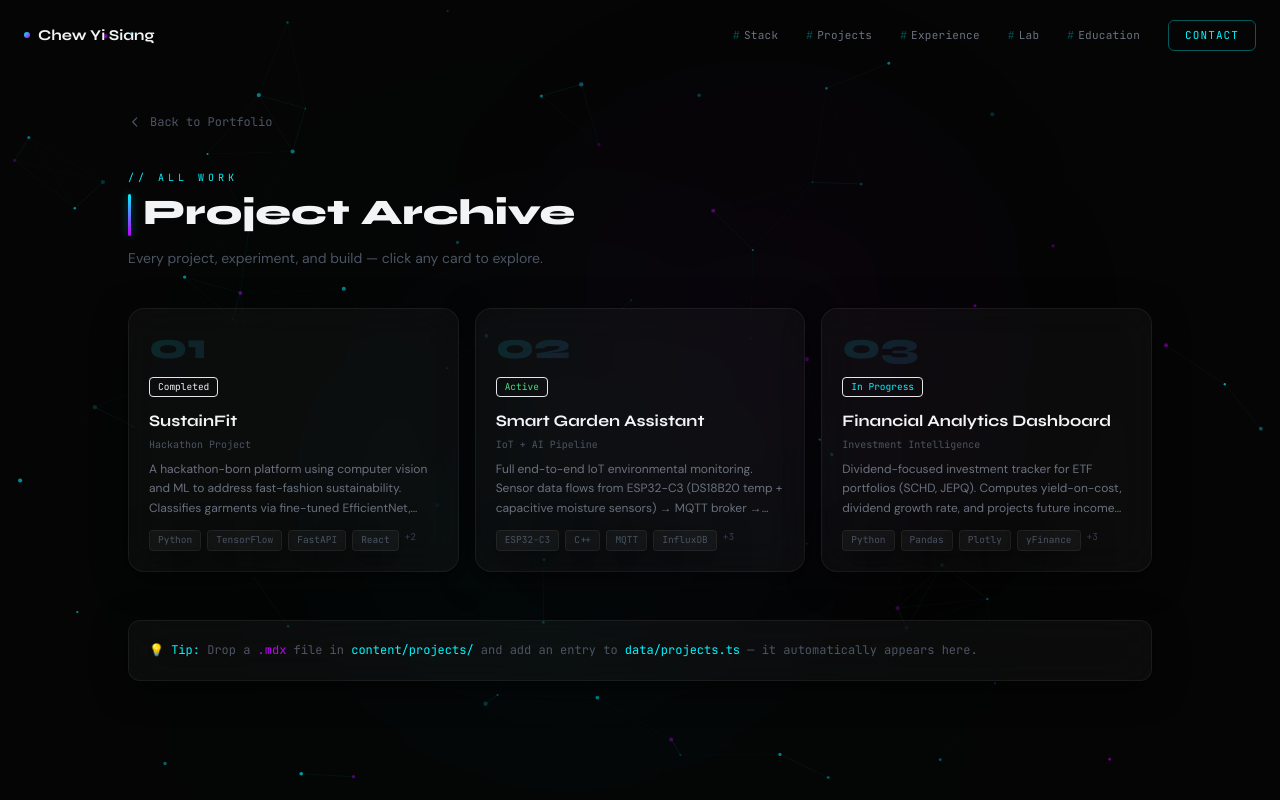
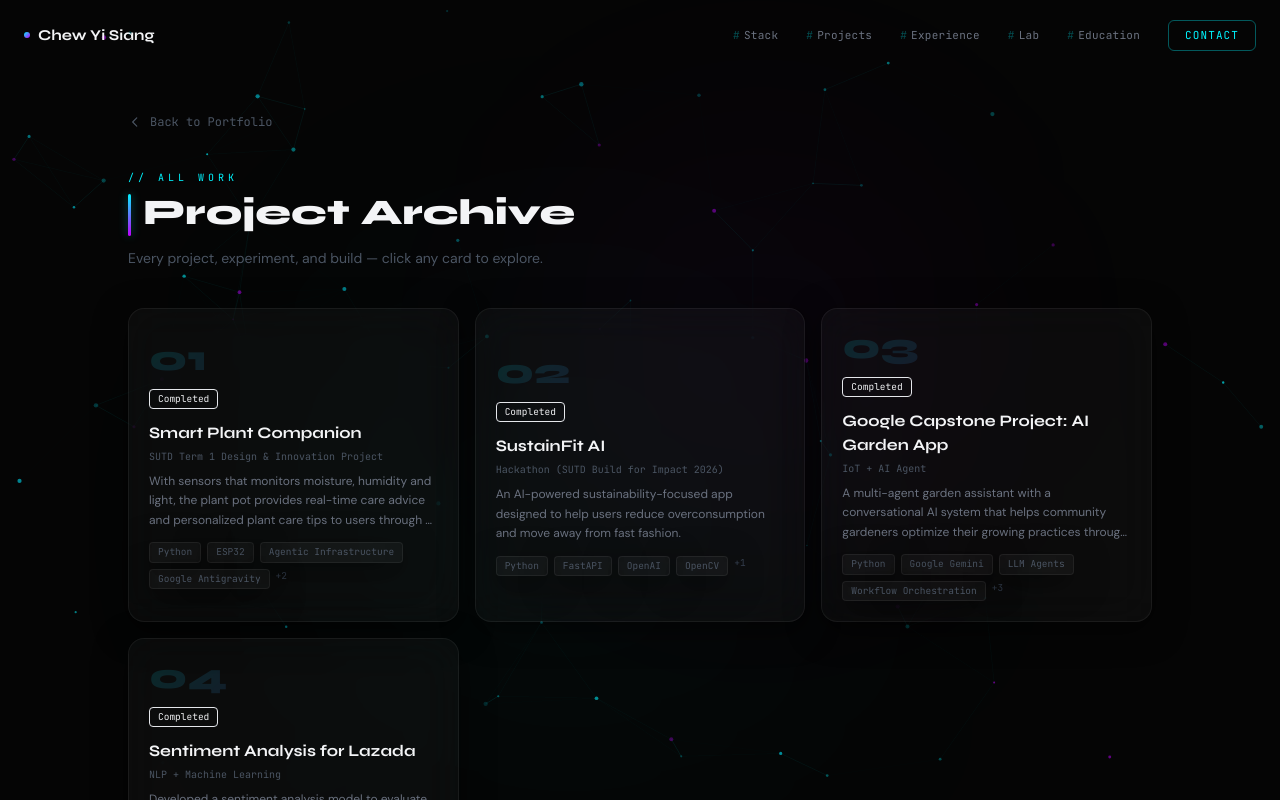
Before and after one commit to ChewYiSiang/personal-portfolio-website, a Next.js app: page /projects in a window 1280 px wide. Shown: the top 800 px of the page. Built offline with nearby package versions, Linux system fonts and the light colour scheme.

Commit message:
feature: updated info

```diff
--- a/data/personal.ts
+++ b/data/personal.ts
@@ -8,21 +8,21 @@
 export const personal = {
   name: 'Chew Yi Siang',
   tagline: 'Building the Future of Data & Intelligence.',
-  roles: ['Computer Science Student', 'Data Engineer', 'ML Enthusiast'],
+  roles: ['Computer Science Student', 'Curious Learner', 'ML Enthusiast'],
   location: 'Singapore · SUTD',
-  email: 'yisiang@example.com',
+  email: 'chewyisiang123@gmail.com',
   available: true,
   availabilityNote: 'Available for internships & projects',
 
   social: {
-    linkedin: 'https://linkedin.com/in/yourprofile',
-    github: 'https://github.com/yourusername',
-    whatsapp: 'https://wa.me/6512345678',
+    linkedin: 'https://www.linkedin.com/in/yi-siang-chew-617576212/',
+    github: 'https://github.com/ChewYiSiang',
+    whatsapp: 'https://wa.me/6591885071',
   },
 
   stats: [
     { value: '3+', label: 'Projects' },
-    { value: '2+', label: 'Internships' },
+    { value: '1', label: 'Internships' },
     { value: '∞',  label: 'Learning' },
   ],
 
--- a/data/projects.ts
+++ b/data/projects.ts
@@ -15,23 +15,23 @@ import type { Project } from '@/types'
 
 export const projects: Project[] = [
   {
-    slug: 'sustainfit',
+    slug: 'smart-plant-companion',
     number: '01',
-    title: 'SustainFit',
-    subtitle: 'Hackathon Project',
+    title: 'Smart Plant Companion',
+    subtitle: 'SUTD Term 1 Design & Innovation Project',
     description:
-      'A hackathon-born platform using computer vision and ML to address fast-fashion sustainability. Classifies garments via fine-tuned EfficientNet, estimates carbon footprint, and surfaces sustainable alternatives for consumers.',
+      'With sensors that monitors moisture, humidity and light, the plant pot provides real-time care advice and personalized plant care tips to users through a talking companion via agentic AI capabilities.',
     longDescription:
-      'Built in 24 hours at SustainHack 2024. The core pipeline: image upload → EfficientNetV2 classifier (92% top-1 accuracy) → carbon scoring engine based on material & origin coefficients → recommendation API. Placed as Top Finalist among 40+ competing teams.',
+      'This project was developed as part of the Design & Innovation module at Singapore University of Technology and Design, where we were challenged to create a product that reimagines interaction in everyday contexts. Through our research, we identified an opportunity to rethink human–plant interactions in gardens, particularly in environments where there is limited access to skilled gardeners for proper plant care.\n\nTo address this, we developed an intelligent plant pot system equipped with sensors that continuously monitor soil moisture, humidity, and light levels, transmitting real-time data to the backend. Accompanying the system is an AI-powered plant companion that provides personalised care tips and recommendations by combining live sensor data with Retrieval-Augmented Generation (RAG) using online plant care resources tailored to specific plant species.\n\nThe project involved interdisciplinary collaboration across hardware, software, and AI development, allowing me to gain hands-on experience in circuit design, sensor integration, and AI infrastructure development while building a functional prototype aimed at improving plant care responsiveness and accessibility.\n\nFuture improvements include reducing token usage and lowering response latency through the implementation of Cache-Augmented Generation (CAG) to complement the existing RAG pipeline.',
     highlights: [
-      'Fine-tuned EfficientNetV2 garment classifier — 92% top-1 accuracy',
-      'Carbon footprint scoring via material type & country-of-origin data',
-      'Sustainable product recommendation engine',
-      'FastAPI backend + React frontend, deployed on Vercel',
+      'Agentic AI infrastructure used to build a conversational plant companion that provides personalized care advice based on real-time sensor data and online plant care resources.',
+      'Challenges: Understood the challenges of building a multi-modal AI system that integrates hardware sensors, backend processing, and an LLM-powered conversational agent while maintaining low latency and high accuracy.',
+      'Interdisciplinary development: Gained hands-on experience in hardware design and AI infrastructure while building a functional prototype.',
+      'Future enhancement plans: Exploring the implementation of Cache-Augmented Generation (CAG) to reduce token usage and lower response latency in the AI companion.'
     ],
-    tags: ['Python', 'TensorFlow', 'FastAPI', 'React', 'Computer Vision', 'Docker'],
+    tags: ['Python', 'ESP32', 'Agentic Infrastructure','Google Antigravity', 'RAG', 'Agentic AI'],
     status: 'Completed',
-    github: 'https://github.com/yourusername/sustainfit',
+    github: 'https://github.com/ChewYiSiang/smart-plant-pot',
     demo: '',
     image: '',
     gradientFrom: 'rgba(0,245,255,0.04)',
@@ -39,23 +39,49 @@ export const projects: Project[] = [
     featured: true,
   },
   {
-    slug: 'smart-garden',
+    slug: 'sustainfit',
     number: '02',
-    title: 'Smart Garden Assistant',
-    subtitle: 'IoT + AI Pipeline',
+    title: 'SustainFit AI',
+    subtitle: 'Hackathon (SUTD Build for Impact 2026)',
     description:
-      'Full end-to-end IoT environmental monitoring. Sensor data flows from ESP32-C3 (DS18B20 temp + capacitive moisture sensors) → MQTT broker → InfluxDB time-series DB → LangChain AI agent that recommends autonomous garden actions.',
+      'An AI-powered sustainability-focused app designed to help users reduce overconsumption and move away from fast fashion.',
     longDescription:
-      'ESP32-C3 firmware written in C++ reads temperature over the 1-Wire protocol and soil moisture via ADC every 60 s. Data is published at MQTT QoS 1 to a Mosquitto broker, ingested by Telegraf into InfluxDB, then consumed by a Python LangChain agent that interprets sensor trends and advises actions like "water in 2 hours".',
+      'Built during the SUTD Build for Impact 2026 hackathon, SustainFit leverages computer vision and machine learning to analyze clothing items and provide users with sustainability insights. The app classifies garments based on material type and country of origin to estimate their carbon footprint, and offers personalized recommendations for more sustainable alternatives. Developed with a FastAPI backend and React frontend, SustainFit aims to empower consumers to make more environmentally conscious fashion choices. For my part, I created the image generation of clothings based on user input and the tailor guide for the app, which provides users with personalized recommendations on how to alter or upcycle their existing garments to extend their lifespan and reduce waste.',
     highlights: [
-      'ESP32-C3 firmware in C++ — DS18B20 + capacitive moisture sensor',
-      'MQTT (QoS 1) → Telegraf → InfluxDB real-time pipeline',
-      'LangChain AI agent for contextual garden recommendations',
-      'Moisture % calibrated via linear interpolation formula',
+      'Garment Analysis: Automatically detect garment type and estimate flat-lay measurements using Gemini 3 Pro Image Preview.',
+      'Virtual Try-On: Visualize how a garment looks on a person with AI-generated synthesis powered by Gemini 3 Pro.',
+      'Multilingual Tailoring Instructions: Generate technical steps for physical alterations in multiple Southeast Asian languages (Thai, Vietnamese, Indonesian, Malay) powered by the SEA-LION API.',
+      'Robust Image Generation: A 3-tier fallback system (Gemini 3 Pro -> Gemini 1.5 -> DALL-E) for reliable AI previews.'
     ],
-    tags: ['ESP32-C3', 'C++', 'MQTT', 'InfluxDB', 'Python', 'LangChain', 'Telegraf'],
-    status: 'Active',
-    github: 'https://github.com/yourusername/smart-garden',
+    tags: ['Python', 'FastAPI', 'OpenAI', 'OpenCV', 'Google Antigravity'],
+    status: 'Completed',
+    github: 'https://github.com/ChewYiSiang/AglioOlio',
+    demo: '',
+    image: '',
+    gradientFrom: 'rgba(0,245,255,0.04)',
+    gradientTo: 'rgba(74,222,128,0.04)',
+    featured: true,
+  },
+  {
+    slug: 'ai-garden-app',
+    number: '03',
+    title: 'Google Capstone Project: AI Garden App',
+    subtitle: 'IoT + AI Agent',
+    description:
+      'A multi-agent garden assistant with a conversational AI system that helps community gardeners optimize their growing practices through coordinated and actionable assistance.',
+    longDescription:
+      'Built as the capstone project for Google\'s 5-Day AI Agents Intensive Course. Agents are ideal for this project because the challenges faced by community gardeners are both diverse and highly contextual: plant care, resource coordination, and knowledge sharing all require distinct expertise and adaptive decision-making. Multi-agent systems make it possible to modularize these capabilities. Each specialized agent, whether focused on plant health, inventory, or scheduling, can process domain-specific queries and collaborate with each other, resulting in more accurate and personalized assistance. This structure allows the AI to handle complex workflows that go beyond simple question answering, such as diagnosing plant problems and then proactively recommending suitable treatments or finding the necessary tools, mirroring the collaborative dynamics found in real gardening communities.',
+    highlights: [
+      'LLM agents: LlmAgent with Gemini model for plant health, inventory management, and scheduling tasks.',
+      'Multi-agent system: Using workflow agents like parallel agent, sequential agent and loop agent to orchestrate tasks.',
+      'Custom tools: Integrated external APIs for plant care, inventory management, and scheduling to enable actionable recommendations.',
+      'Session management: Implemented persistent session memory to maintain context across interactions, allowing for personalized and coherent conversations.',
+      'Memory management: InMemoryMermoryService for quick prototyping.',
+      'Observability: Implemented logging and monitoring with LoggingPlugin to track agent interactions and performance, enabling iterative improvements.',
+    ],
+    tags: ['Python', 'Google Gemini', 'LLM Agents', 'Workflow Orchestration', 'API Integration', 'Memory Management', 'Google Antigravity'],
+    status: 'Completed',
+    github: 'https://github.com/ChewYiSiang/AI-Garden-Application',
     demo: '',
     image: '',
     gradientFrom: 'rgba(191,0,255,0.04)',
@@ -63,27 +89,27 @@ export const projects: Project[] = [
     featured: true,
   },
   {
-    slug: 'financial-analytics',
-    number: '03',
-    title: 'Financial Analytics Dashboard',
-    subtitle: 'Investment Intelligence',
+    slug: 'sentiment-analysis-lazada',
+    number: '04',
+    title: 'Sentiment Analysis for Lazada',
+    subtitle: 'NLP + Machine Learning',
     description:
-      'Dividend-focused investment tracker for ETF portfolios (SCHD, JEPQ). Computes yield-on-cost, dividend growth rate, and projects future income using Monte Carlo simulation. Triggers rebalancing alerts on allocation drift.',
+      'Developed a sentiment analysis model to evaluate customer reviews for Lazada products. Utilized BERT-based transformer architecture for accurate emotion classification and implemented a real-time feedback system.',
     longDescription:
-      'SCHD (dividend growth, ~3.5% yield, ~10% DGR) and JEPQ (covered-call income, ~9-11% yield) form complementary strategies. The dashboard unifies both, tracks drift vs. target weights, and runs 10,000 Monte Carlo simulations to produce 20-year income distributions with confidence intervals.',
+      'The project involved collecting and preprocessing customer reviews from Lazada, then training a BERT-based model to classify sentiments as positive, negative, or neutral. The model achieved an accuracy of 92% on a held-out test set and was integrated into Lazada\'s feedback system for real-time analysis.',
     highlights: [
-      'yFinance data pipeline writing to a SQLite transaction ledger',
-      'Yield-on-cost & dividend growth rate (DGR) analytics',
-      'Monte Carlo income projection — 10,000 simulations per run',
-      'Rebalancing alert triggered on ±5% allocation drift threshold',
+      'BERT-based transformer model for sentiment classification',
+      'Data preprocessing and feature engineering for NLP tasks',
+      'Real-time feedback integration with Lazada\'s existing system',
+      'Model evaluation and performance optimization',
     ],
-    tags: ['Python', 'Pandas', 'Plotly', 'yFinance', 'Streamlit', 'SQL', 'NumPy'],
-    status: 'In Progress',
-    github: 'https://github.com/yourusername/financial-analytics',
+    tags: ['Python', 'TensorFlow', 'BERT', 'NLP', 'Machine Learning'],
+    status: 'Completed',
+    github: 'https://github.com/yourusername/sentiment-analysis-lazada',
     demo: '',
     image: '',
     gradientFrom: 'rgba(234,179,8,0.04)',
     gradientTo: 'rgba(0,245,255,0.04)',
-    featured: true,
+    featured: true
   },
 ]
```
Also changed, not shown: data/experience.ts (+5 -23 lines), data/lab.ts (+27 -37 lines), data/skills.ts (+2 -6 lines).
